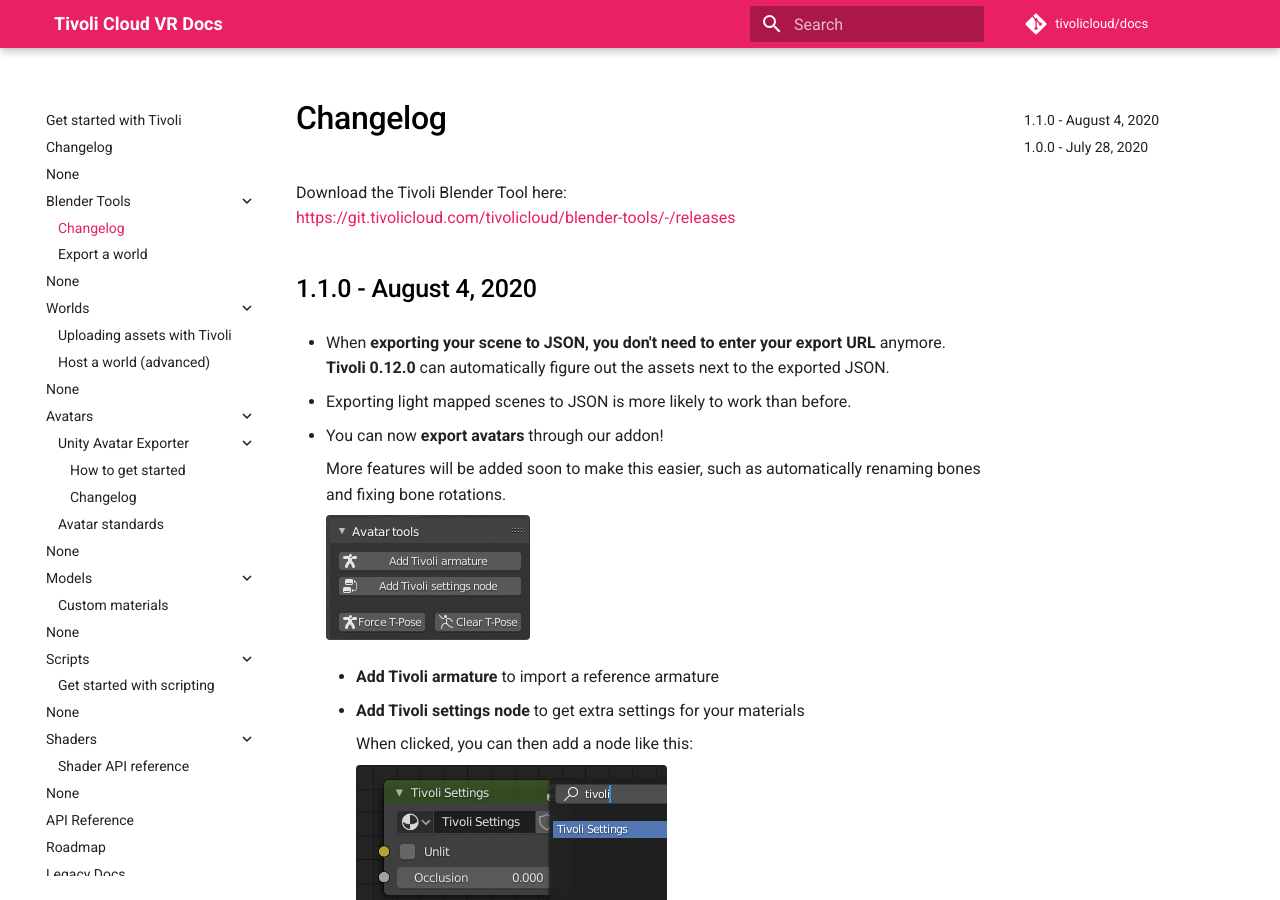
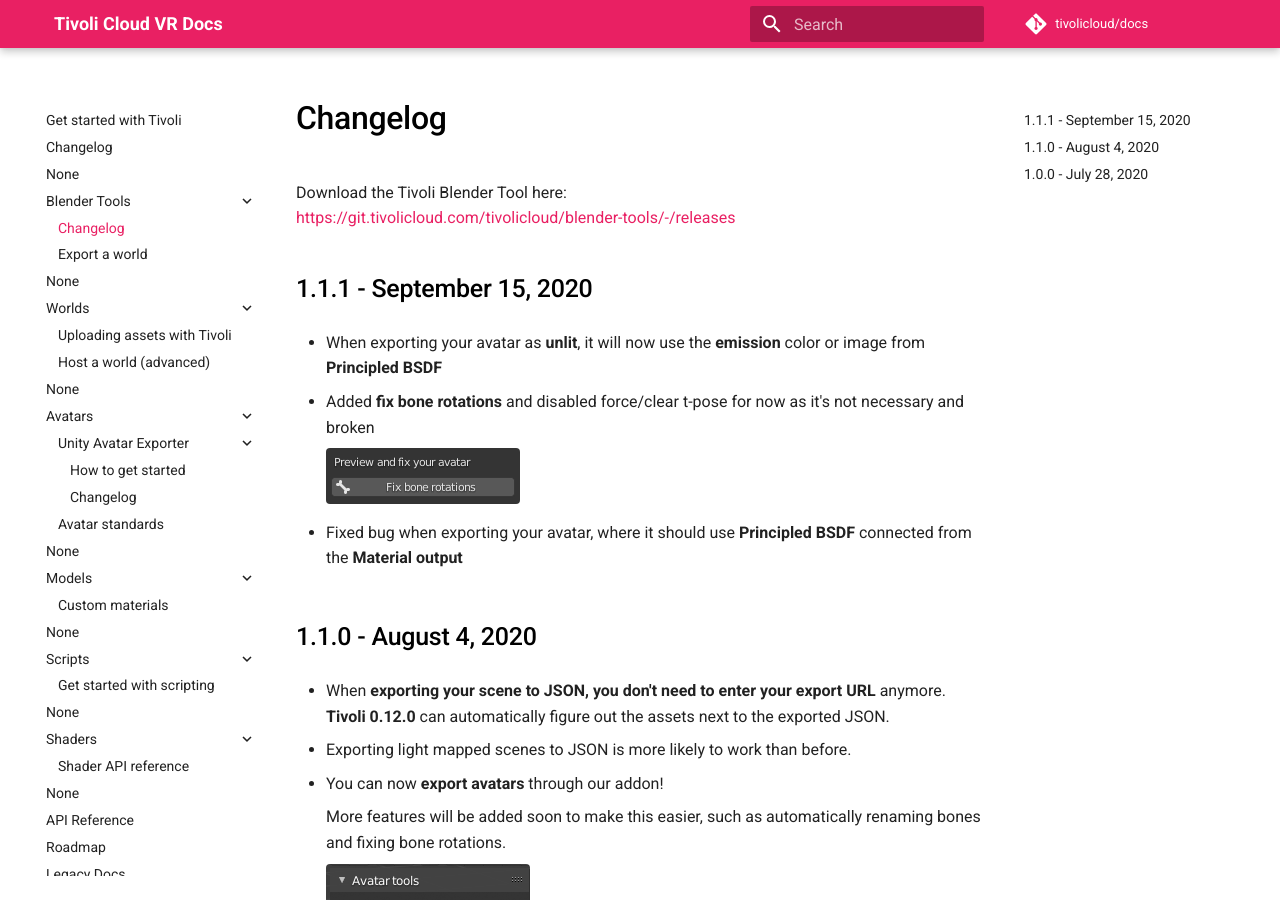
Before and after one commit to Nex-Pro/docs, an MkDocs documentation site: the page built from docs/blender-tools/changelog.md, in a window 1280 px wide and 900 px high. Built offline with MkDocs 1.6.1 and Material for MkDocs 9.7.7, drawn with Linux system fonts in a browser that asks for light colours.

Commit message:
Added 1.1.1 to blender addon changelog

```diff
--- a/docs/blender-tools/changelog.md
+++ b/docs/blender-tools/changelog.md
@@ -3,6 +3,16 @@
 Download the Tivoli Blender Tool here:
 <br>
 [https://git.tivolicloud.com/tivolicloud/blender-tools/-/releases](https://git.tivolicloud.com/tivolicloud/blender-tools/-/releases)
+
+## 1.1.1 - September 15, 2020
+
+-   When exporting your avatar as **unlit**, it will now use the **emission** color or image from **Principled BSDF**
+
+-   Added **fix bone rotations** and disabled force/clear t-pose for now as it's not necessary and broken
+
+    ![Fix bone rotations](changelog/fix-bone-rotations.png)
+
+-   Fixed bug when exporting your avatar, where it should use **Principled BSDF** connected from the **Material output**
 
 ## 1.1.0 - August 4, 2020
 
```
Also changed, not shown: docs/blender-tools/changelog/fix-bone-rotations.png (added).
